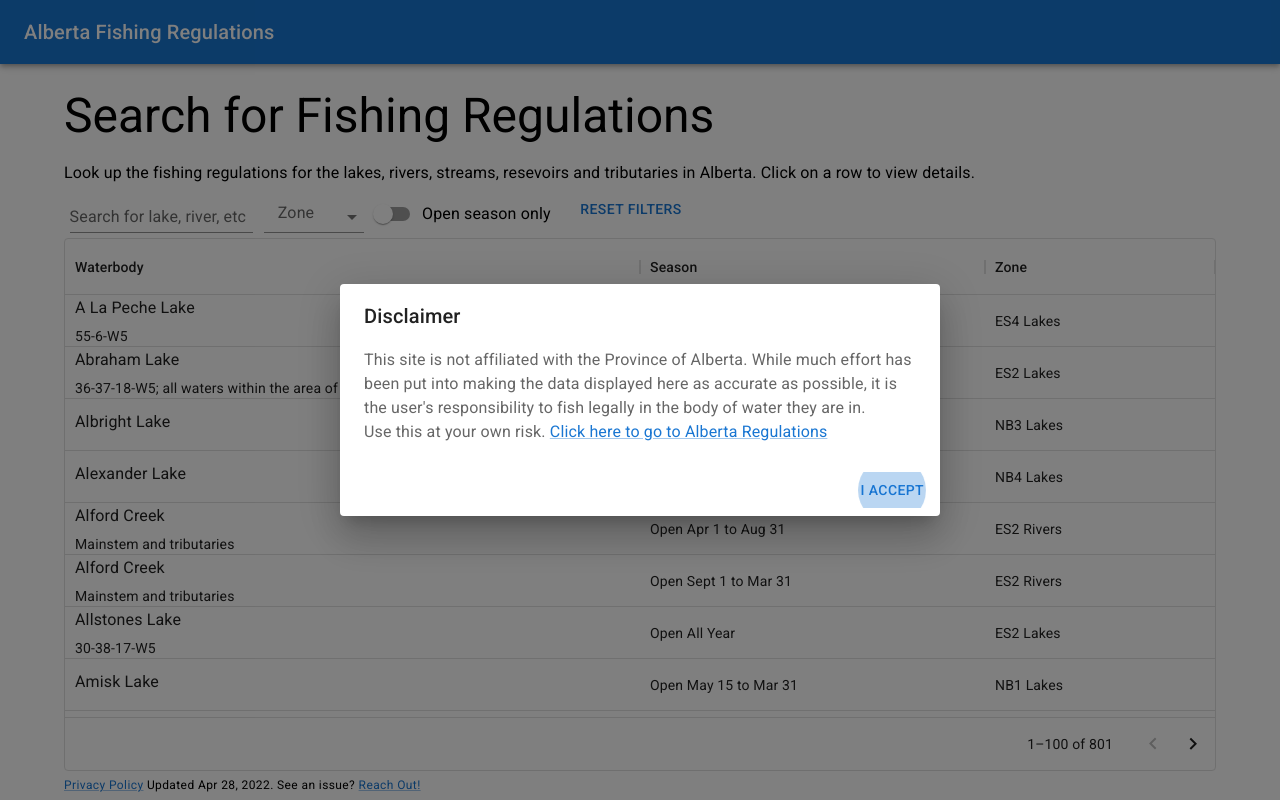
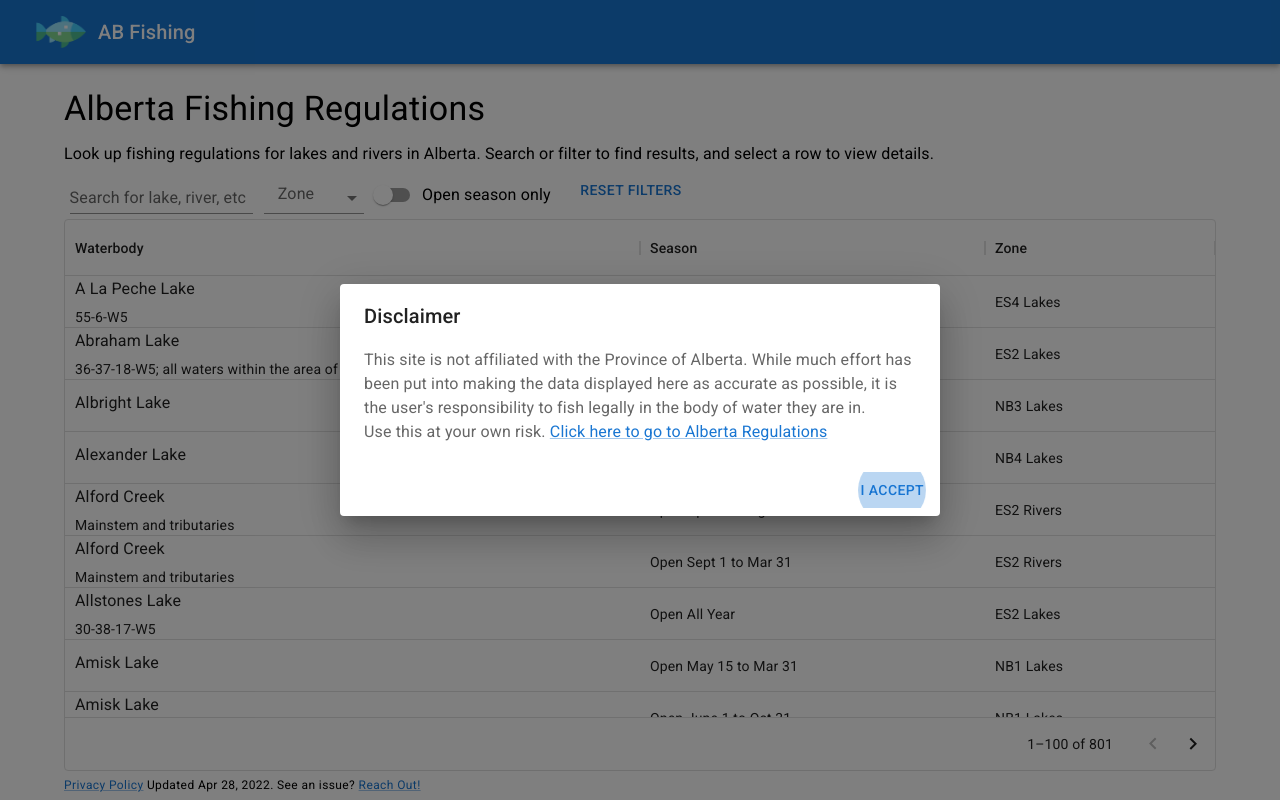
Before and after one commit to taylortdixon/abfishing, a React (Create React App) app: page / in a window 1280 px wide. Built offline with nearby package versions, Linux system fonts and the light colour scheme.

Commit message:
Revising SEO descriptions

```diff
--- a/src/App.tsx
+++ b/src/App.tsx
@@ -38,16 +38,16 @@ function App() {
   return (
     <Container className="Container">
       <Typography
-        variant="h3"
+        variant="h4"
         component="h1"
         gutterBottom
         className="App__title"
       >
-        Search for Fishing Regulations
+        Alberta Fishing Regulations
       </Typography>
       <Typography variant="body1">
-        Look up the fishing regulations for the lakes, rivers, streams,
-        resevoirs and tributaries in Alberta. Click on a row to view details.
+        Look up fishing regulations for lakes and rivers in Alberta. Search or
+        filter to find results, and select a row to view details.
       </Typography>
 
       <Suspense fallback={<SiteLoader />}>
--- /dev/null
+++ b/src/components/main-menu-nav/main-menu-nav.css
@@ -0,0 +1,4 @@
+.main_menu_nav__logo {
+  padding: 12px;
+  width: 50px;
+}
--- a/src/components/main-menu-nav/main-menu-nav.tsx
+++ b/src/components/main-menu-nav/main-menu-nav.tsx
@@ -1,9 +1,11 @@
 import { AppBar, Toolbar, Typography } from "@mui/material";
+import "./main-menu-nav.css";
 
 export const MainMenuNav = () => (
   <AppBar position="static">
     <Toolbar>
-      <Typography variant="h6">Alberta Fishing Regulations</Typography>
+      <img className="main_menu_nav__logo" src="/icon.png" alt="" />
+      <Typography variant="h6">AB Fishing</Typography>
     </Toolbar>
   </AppBar>
 );
--- a/src/components/seo-head/seo-head.tsx
+++ b/src/components/seo-head/seo-head.tsx
@@ -20,7 +20,7 @@ export const SeoHead: React.VFC<{
         <title>Alberta Fishing Regulations | AB Fishing</title>
         <meta
           name="description"
-          content="View Alberta's fishing regulations including catch limits, bait bans, and open seasons for lakes and rivers."
+          content="Search for fishing regulations within Alberta's rivers and lakes. View details on open seasons, catch limits, and bait restrictions."
         />
         <meta
           property="og:title"
@@ -29,7 +29,7 @@ export const SeoHead: React.VFC<{
         />
         <meta
           property="og:description"
-          content="View Alberta's fishing regulations including catch limits, bait bans, and open seasons for lakes and rivers."
+          content="Search for fishing regulations within Alberta's rivers and lakes. View details on open seasons, catch limits, and bait restrictions."
           data-react-helmet="true"
         />
       </Helmet>
@@ -40,8 +40,8 @@ export const SeoHead: React.VFC<{
     const groupExceptionZoneName = waterbodyGroup.groupExceptionZone
       ? ` (${waterbodyGroup.groupExceptionZone.replace("-", " ")}) `
       : "";
-    const title = `${waterbodyGroup.name}${groupExceptionZoneName} Regulations`;
-    const description = `View ${waterbodyGroup.name}${groupExceptionZoneName}, Alberta fishing regulations including catch limits, bait bans, and open seasons.`;
+    const title = `${waterbodyGroup.name}${groupExceptionZoneName} Fishing Regulations`;
+    const description = `Fishing regulations for ${waterbodyGroup.name}${groupExceptionZoneName}. View catch limits, bait restrictions, and open seasons.`;
     return (
       <Helmet>
         <title>{title} | AB Fishing</title>
@@ -62,23 +62,25 @@ export const SeoHead: React.VFC<{
 
   const fishLimits = joinSentence(
     Object.entries(selectedWaterbody.fish_limits || {})
-      .filter(([k, v]) => !!v && (k as FishLimit) !== "trout_total")
-      .map(([k, v]) => FISH_LIMIT_LABELS[k as FishLimit])
+      .filter(([k, v]) => !!v)
+      .map(([k, v]) => {
+        const fishLimit = k as FishLimit;
+
+        if (fishLimit === "trout_total") {
+          return "Trout";
+        }
+
+        return FISH_LIMIT_LABELS[fishLimit];
+      })
   );
 
-  let descriptionContent = `${selectedWaterbody.waterbody} fishing regulations. `;
+  let descriptionContent = `Fishing regulations for ${selectedWaterbody.waterbody}, ${selectedWaterbody.season}. `;
 
   if (fishLimits) {
-    descriptionContent += `Catch limits for ${fishLimits} - `;
+    descriptionContent += `View the catch limits for ${fishLimits}.`;
   }
 
-  descriptionContent += `${selectedWaterbody.season}.`;
-
-  if (selectedWaterbody.waterbody_detail) {
-    descriptionContent += ` ${selectedWaterbody.waterbody_detail}`;
-  }
-
-  const title = `${selectedWaterbody.waterbody} - ${selectedWaterbody.fish_management_zone}`;
+  const title = `${selectedWaterbody.waterbody} Fishing Regulations`;
 
   return (
     <Helmet>
```
Also changed, not shown: public/icon.png (added), src/static/whitefish.svg.
